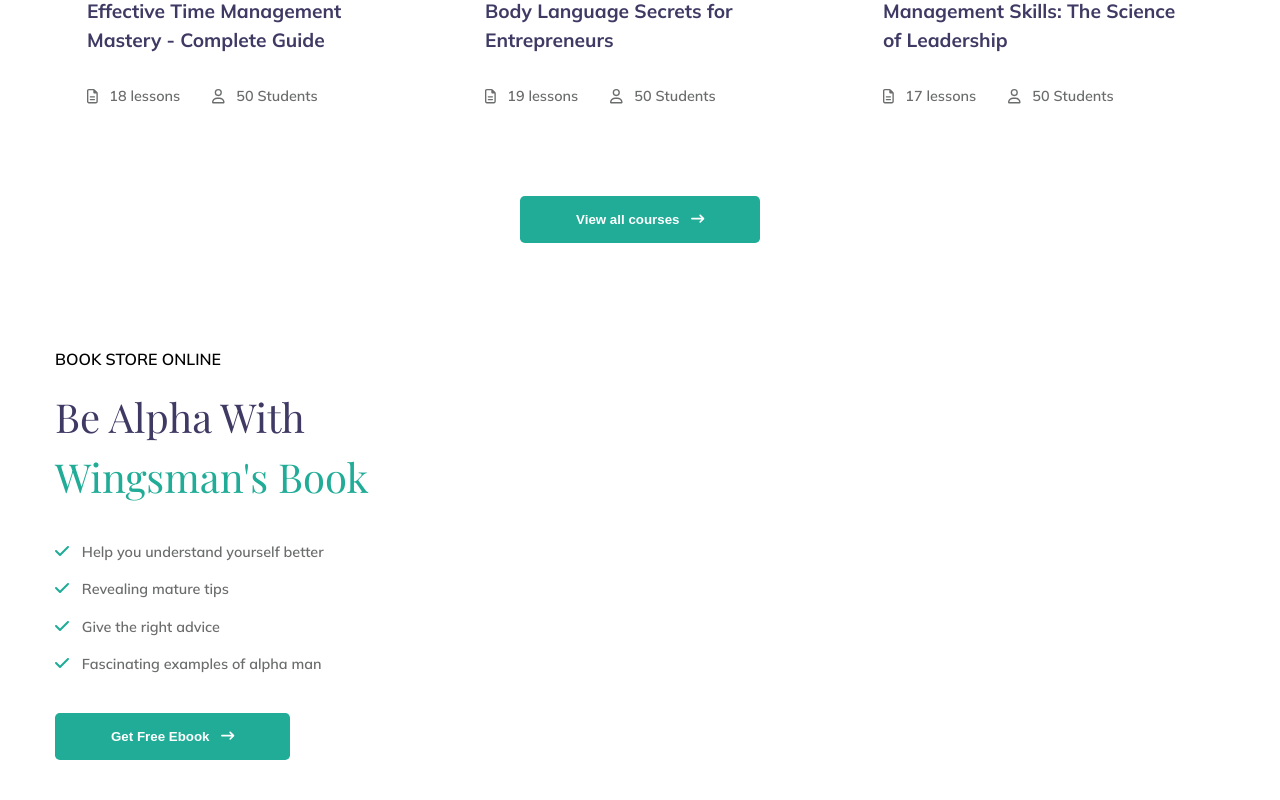
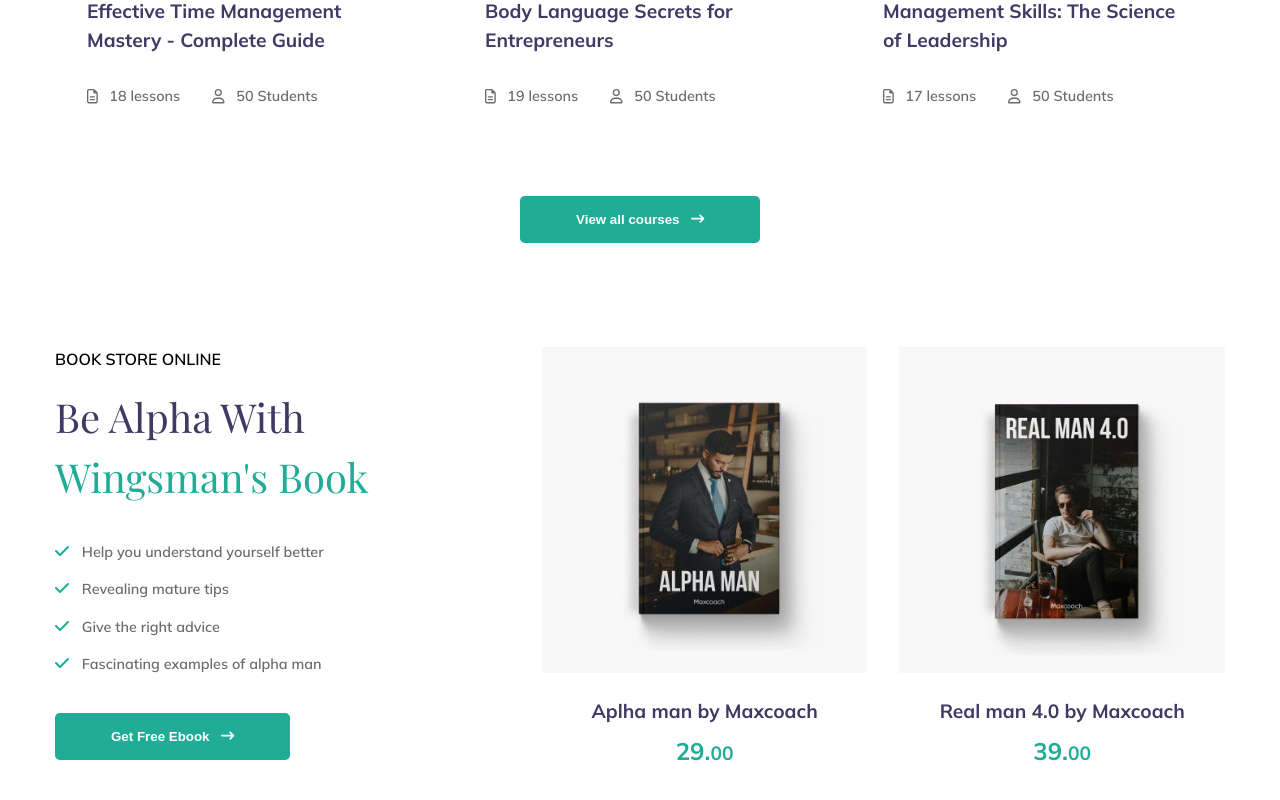
Before and after one commit to luigicara/proj-html-vuejs, a Vue app: page / in a window 1280 px wide. Shown: the part 2949-3749 px from the top of the page. Built offline with nearby package versions, Linux system fonts and the light colour scheme.

Commit message:
complete BookStore section

```diff
--- a/src/components/main_components/MainBookStore.vue
+++ b/src/components/main_components/MainBookStore.vue
@@ -52,8 +52,16 @@ export default {
             <Button1 :msg="'Get Free Ebook'" />
         </div>
 
-        <div class="book">
+        <div class="book" v-for="book in books">
+            <img :src="`product-book-${book.img}-400x400.jpg`" alt="book">
 
+            <div class="name">
+                {{ book.name }}
+            </div>
+
+            <div class="price">
+                {{ book.price.slice(0, 3) }}<span>{{ book.price.slice(3, 5) }}</span>
+            </div>
         </div>
     </div>
 </template>
@@ -63,10 +71,11 @@ export default {
 
 .container {
     display: flex;
+    gap: 2rem;
     margin: 5rem auto;
 
     .info {
-        width: 30%;
+
 
         h2 {
             font-size: 2.5rem;
@@ -92,5 +101,31 @@ export default {
             }
         }
     }
+
+    .book {
+        width: 35%;
+        text-align: center;
+
+        img {
+            max-width: 100%;
+        }
+
+        .price {
+            color: $secondaryText;
+            font-weight: 700;
+            font-size: 1.5rem;
+
+            span {
+                font-size: 1.2rem;
+            }
+        }
+
+        .name {
+            color: $primaryText;
+            font-weight: 700;
+            font-size: 1.2rem;
+            margin: 1.5rem 0 0.5rem;
+        }
+    }
 }
 </style>
```
